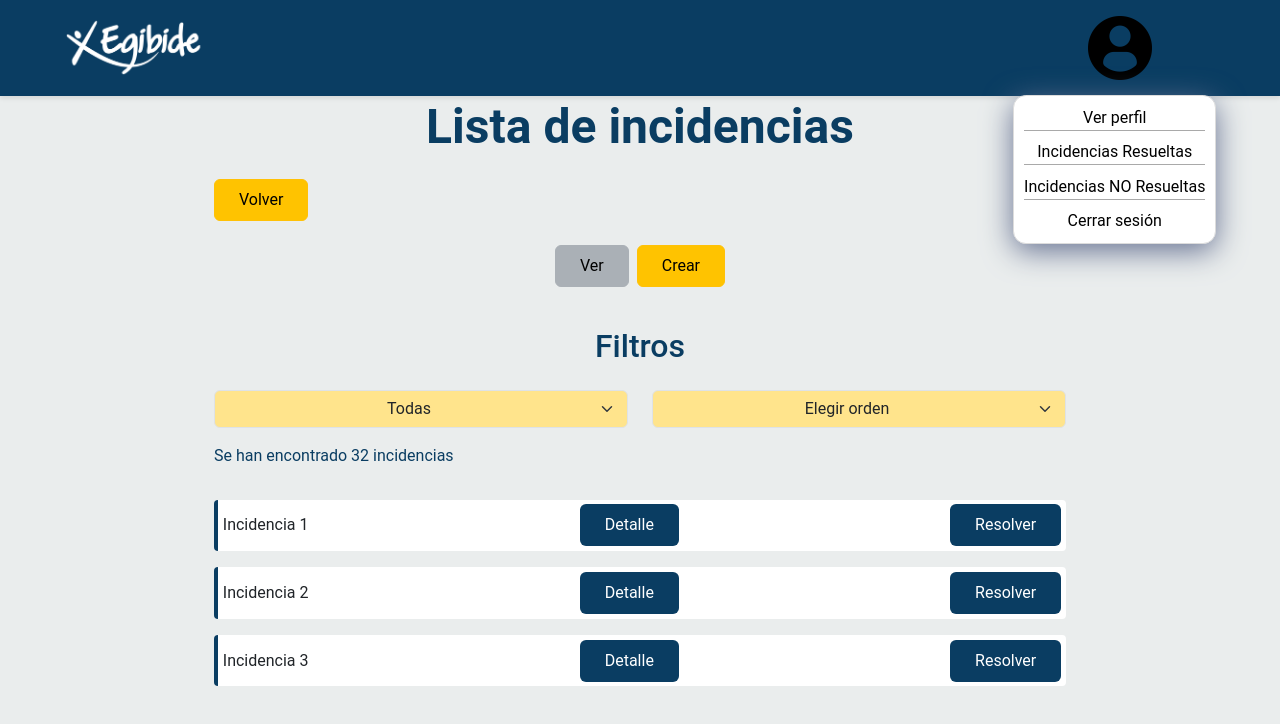
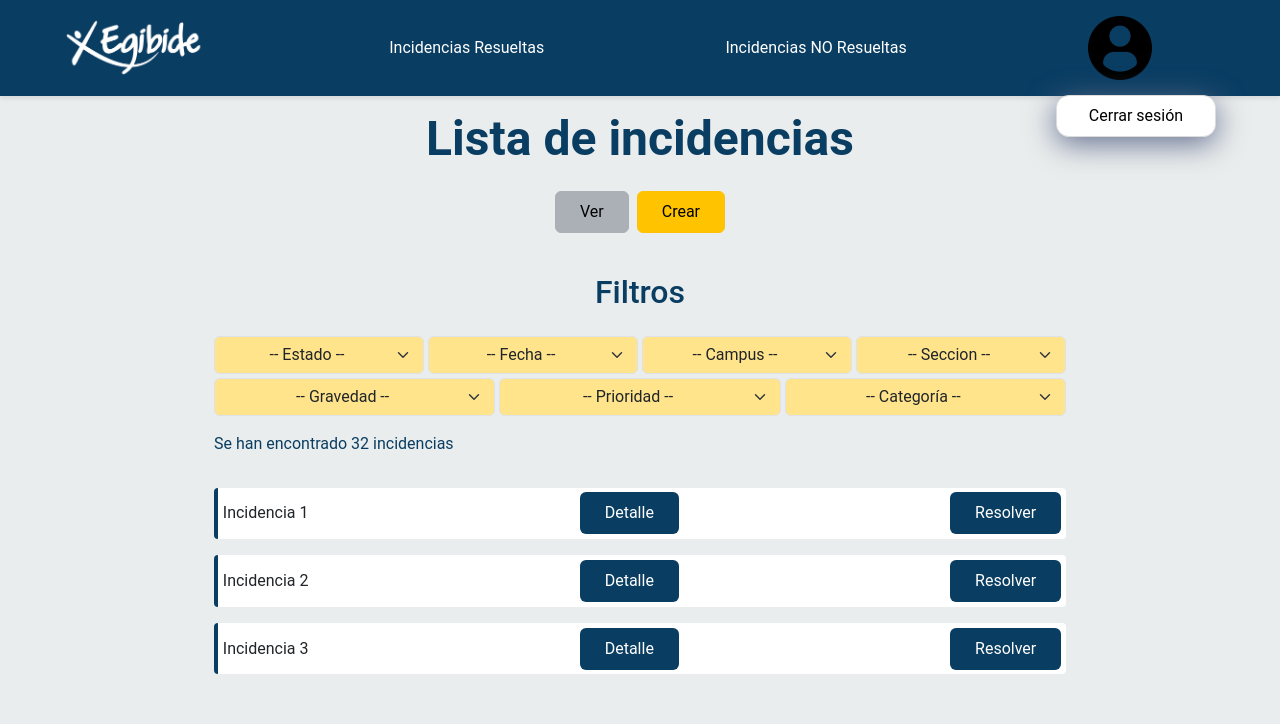
Before and after one commit to AritzSaiz/Reto2_grupo2, a Vue app in the folder vue_reto2/: page /operario in a window 1280 px wide. Both pictures are taken after a click on the link 1176 px from the left and 48 px from the top of the page. Shown: the top 724 px of the page. Built offline with nearby package versions, Linux system fonts and the light colour scheme.

Commit message:
Header modificado

```diff
--- a/vue_reto2/src/assets/main.css
+++ b/vue_reto2/src/assets/main.css
@@ -167,29 +167,25 @@ img.logo {
   margin-right: 4em;
 }
 
-.menuDesplegable ul {
-  list-style-type: none;
-  padding: 0;
-  margin: 0;
+.menuDesplegable.show {
+  display: flex;
 }
 
-.menuDesplegable ul li {
-  border-bottom: 1px solid darkgrey;
+.menuDesplegable a {
+  display: flex;
+  align-items: center;
+  justify-content: center;
+  padding: 10px;
+  margin: 0;
   text-align: center;
-  margin: 0.6em;
+  text-decoration: none;
+  color: #000000;
+  height: 40px;
 }
 
-.menuDesplegable ul li a {
-  text-decoration: none;
-  color: #000000;
-}
-
-.menuDesplegable ul li:hover {
+.menuDesplegable a:hover {
   background-color: #f0f0f0;
-}
-
-.menuDesplegable ul li:last-child {
-  border-bottom: none;
+  border-radius: 0.8em;
 }
 
 .btn {
--- a/vue_reto2/src/assets/scss/_header.scss
+++ b/vue_reto2/src/assets/scss/_header.scss
@@ -54,27 +54,23 @@ img.logo {
     margin-right: 4em;
 }
 
-.menuDesplegable ul {
-    list-style-type: none;
-    padding: 0;
-    margin: 0;
+.menuDesplegable.show {
+    display: flex;
 }
 
-.menuDesplegable ul li {
-    border-bottom: 1px solid $color-darkgrey;
+.menuDesplegable a{
+    display: flex;
+    align-items: center;
+    justify-content: center;
+    padding: 10px;
+    margin: 0;
     text-align: center;
-    margin: 0.6em;
+    text-decoration: none;
+    color: #000000;
+    height: 40px;
 }
 
-.menuDesplegable ul li a {
-    text-decoration: none;
-    color: $color-black;
+.menuDesplegable a:hover {
+    background-color: #f0f0f0;
+    border-radius: .8em;
 }
-
-.menuDesplegable ul li:hover {
-    background-color: $color-li-hover;
-}
-
-.menuDesplegable ul li:last-child {
-    border-bottom: none;
-}
--- a/vue_reto2/src/components/Header.vue
+++ b/vue_reto2/src/components/Header.vue
@@ -27,26 +27,17 @@
         <a href="/operario">
             <img class="logo" src="../assets/logoEgibide.png">
         </a>
+
+        <a href="/incidenciasResueltas" class="text-white text-decoration-none">Incidencias Resueltas</a>
+        <a href="/incidenciasParticipa" class="text-white text-decoration-none">Incidencias NO Resueltas</a>
+
         <div>
             <a href="#" id="botonPerfil" @click="toggleMenu">
                 <img class="perfil" src="../assets/perfil.png">
             </a>
 
             <div id="menuPerfil" class="menuDesplegable" v-show="isMenuVisible" ref="menuPerfil">
-                <ul>
-                    <li class="l_botonPerfil">
-                        <a href="/operario">Ver perfil</a>
-                    </li>
-                    <li class="l_botonResueltas">
-                        <a href="/incidenciasResueltas">Incidencias Resueltas</a>
-                    </li>
-                    <li class="l_botonSinResolver">
-                        <a href="/incidenciasParticipa">Incidencias NO Resueltas</a>
-                    </li>
-                    <li>
-                        <a href="/">Cerrar sesión</a>
-                    </li>
-                </ul>
+                <a href="/">Cerrar sesión</a>
             </div>
         </div>
     </header>
--- a/vue_reto2/src/views/OperarioView.vue
+++ b/vue_reto2/src/views/OperarioView.vue
@@ -24,10 +24,6 @@
             <h1 class="titulo text-center mb-4" v-show="!mostrarCrear">Creación de incidencias</h1>
             <h1 class="titulo text-center mb-4" v-show="mostrarCrear">Lista de incidencias</h1>
 
-            <div class="mb-4">
-                <button @click="volver" type="button" class="btn btn-warning">Volver</button>
-            </div>
-
             <div class="button-group mb-4 text-center">
                 <button :class="{ active: mostrarCrear }" @click="mostrarCrear = true" class="btn btn-warning me-2">Ver</button>
                 <button :class="{ active: !mostrarCrear }" @click="mostrarCrear = false" class="btn btn-warning">Crear</button>
@@ -35,9 +31,10 @@
 
             <form class="ver" v-show="mostrarCrear">
                 <h2 class="mt-3">Filtros</h2>
-                <div class="row">
+                <div class="row g-1">
                     <div class="col">
                         <select name="filtroEstado" class="form-select">
+                            <option value="0">-- Estado --</option>
                             <option value="1">Todas</option>
                             <option value="2">Pendientes</option>
                             <option value="3">Solucionadas</option>
@@ -45,9 +42,56 @@
                     </div>
                     <div class="col">
                         <select name="filtroFecha" class="form-select">
-                            <option value="1">Elegir orden</option>
-                            <option value="2">Más antiguas</option>
-                            <option value="3">Más recientes</option>
+                            <option value="0">-- Fecha --</option>
+                            <option value="1">Más antiguas</option>
+                            <option value="2">Más recientes</option>
+                        </select>
+                    </div>
+                    <div class="col">
+                        <select name="filtroFecha" class="form-select">
+                            <option value="0">-- Campus --</option>
+                            <option value="1">Arriaga</option>
+                            <option value="2">Mendizorroza</option>
+                            <option value="3">Molinuevo</option>
+                            <option value="4">Nieves Cano</option>
+                            <option value="5">Jesús Obrero</option>
+                        </select>
+                    </div>
+                    <div class="col">
+                        <select name="filtroFecha" class="form-select">
+                            <option value="0">-- Seccion --</option>
+                            <option value="1">Seccion 1</option>
+                            <option value="2">Seccion 2</option>
+                            <option value="3">Seccion 3</option>
+                        </select>
+                    </div>
+                    <div class="col">
+                        <select name="filtroFecha" class="form-select">
+                            <option value="0">-- Gravedad --</option>
+                            <option value="1">No funciona</option>
+                            <option value="2">Si funciona</option>
+                            <option value="3">Aviso</option>
+                            <option value="4">Mantenimiento Preventivo</option>
+                        </select>
+                    </div>
+                    <div class="col">
+                        <select name="filtroFecha" class="form-select">
+                            <option value="0">-- Prioridad --</option>
+                            <option value="1">1</option>
+                            <option value="2">2</option>
+                            <option value="3">3</option>
+                        </select>
+                    </div>
+                    <div class="col">
+                        <select name="filtroFecha" class="form-select">
+                            <option value="0">-- Categoría --</option>
+                            <option value="1">Mecánica</option>
+                            <option value="2">Eléctrica</option>
+                            <option value="3">Neumática</option>
+                            <option value="4">Hidraulica</option>
+                            <option value="5">Informática</option>
+                            <option value="6">Instalaciones generales</option>
+                            <option value="7">Otros</option>
                         </select>
                     </div>
                 </div>
```
Also changed, not shown: 1 other file (tests, documents, lock files or other folders).
